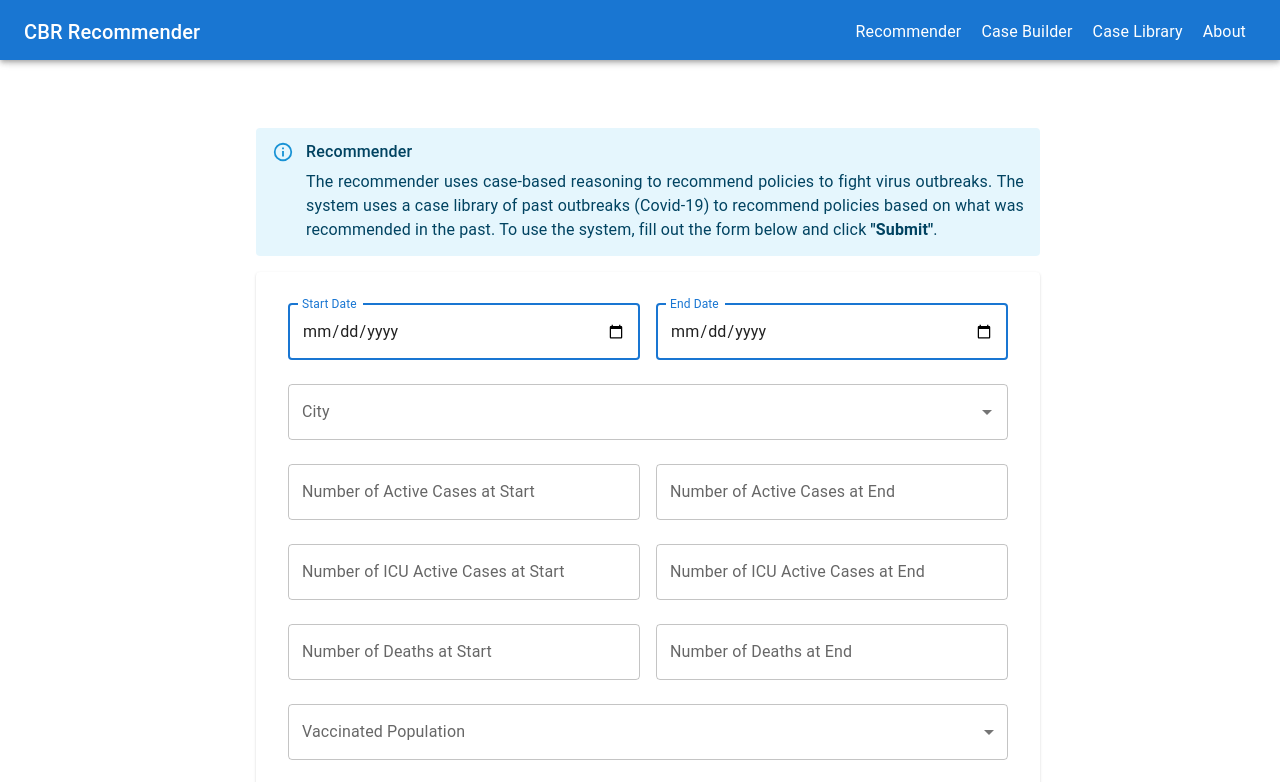
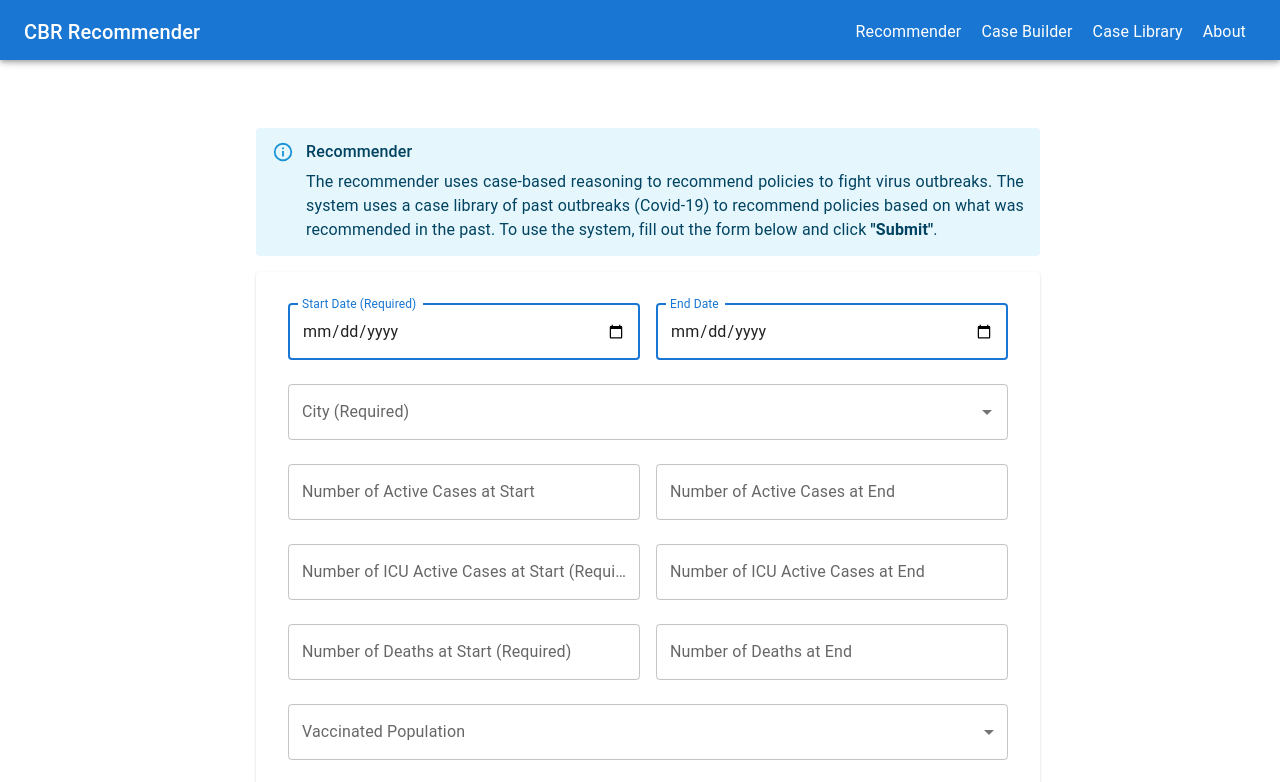
Before and after one commit to shehabshalan/cbr-client, a React (Vite) app: page / in a window 1280 px wide. Shown: the top 782 px of the page. Built offline with nearby package versions, Linux system fonts and the light colour scheme.

Commit message:
chore: required flag

```diff
--- a/src/components/RecommenderForm.jsx
+++ b/src/components/RecommenderForm.jsx
@@ -69,7 +69,7 @@ const RecommenderForm = ({ createRecommendation, isLoading }) => {
           fullWidth
           id="start_date"
           name="start_date"
-          label="Start Date"
+          label="Start Date (Required)"
           focused
           type="date"
           value={formik.values.start_date}
@@ -99,7 +99,7 @@ const RecommenderForm = ({ createRecommendation, isLoading }) => {
         renderInput={(params) => (
           <TextField
             {...params}
-            label="City"
+            label="City (Required)"
             value={formik.values.city}
             error={formik.touched.city && Boolean(formik.errors.city)}
             helperText={formik.touched.city && formik.errors.city}
@@ -148,7 +148,7 @@ const RecommenderForm = ({ createRecommendation, isLoading }) => {
           fullWidth
           id="problem_start_number_of_icu_active_cases"
           name="problem_start_number_of_icu_active_cases"
-          label="Number of ICU Active Cases at Start"
+          label="Number of ICU Active Cases at Start (Required)"
           type="number"
           value={formik.values.problem_start_number_of_icu_active_cases}
           onChange={formik.handleChange}
@@ -185,7 +185,7 @@ const RecommenderForm = ({ createRecommendation, isLoading }) => {
           fullWidth
           id="problem_start_number_of_deaths"
           name="problem_start_number_of_deaths"
-          label="Number of Deaths at Start"
+          label="Number of Deaths at Start (Required)"
           type="number"
           value={formik.values.problem_start_number_of_deaths}
           onChange={formik.handleChange}
```
